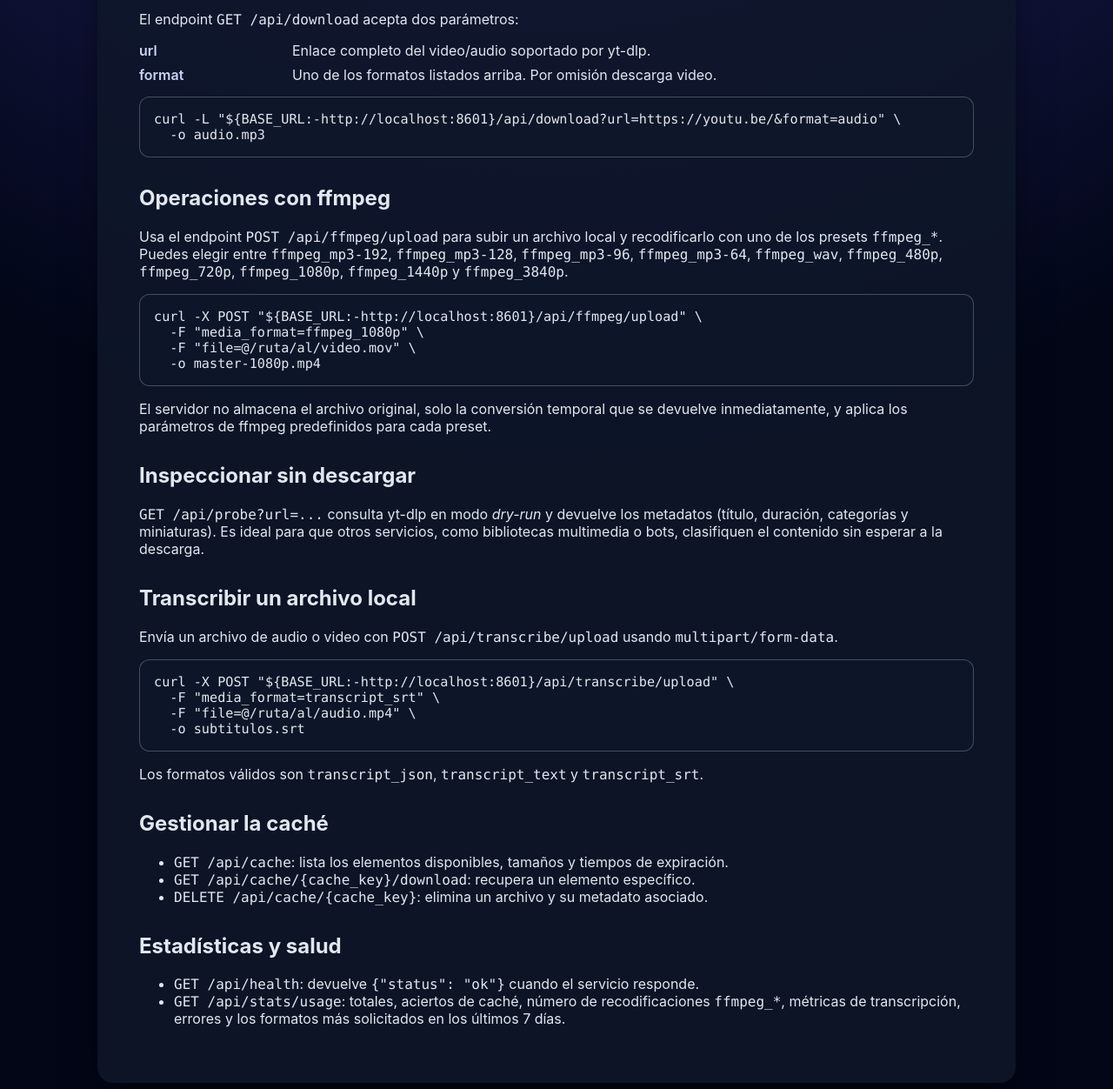
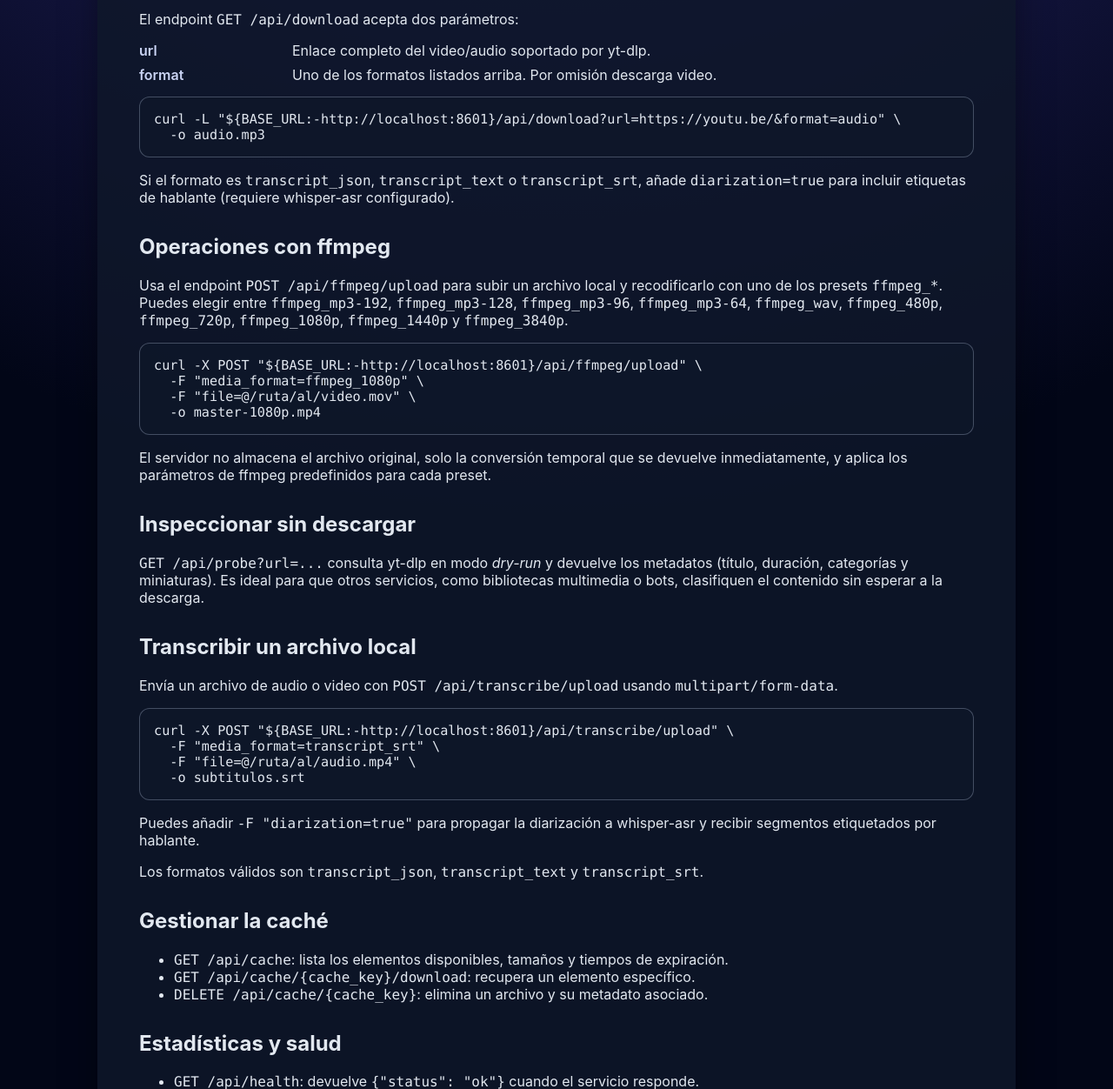
Before and after one commit to successbyfailure/VHS, a FastAPI app: page /docs/api in a window 1280 px wide. Shown: the part 751-2003 px from the top of the page at 87% size. Run offline with FastAPI, Linux system fonts and the light colour scheme.

Commit message:
Soporta diarizacion con whisper-asr

```diff
--- a/templates/api_docs.html
+++ b/templates/api_docs.html
@@ -137,6 +137,10 @@
         </dl>
         <pre><code>curl -L "${BASE_URL:-http://localhost:8601}/api/download?url=https://youtu.be/&amp;format=audio" \
   -o audio.mp3</code></pre>
+        <p>
+          Si el formato es <code>transcript_json</code>, <code>transcript_text</code> o <code>transcript_srt</code>,
+          añade <code>diarization=true</code> para incluir etiquetas de hablante (requiere whisper-asr configurado).
+        </p>
       </section>
       <section>
         <h2>Operaciones con ffmpeg</h2>
@@ -171,6 +175,10 @@
   -F "media_format=transcript_srt" \
   -F "file=@/ruta/al/audio.mp4" \
   -o subtitulos.srt</code></pre>
+        <p>
+          Puedes añadir <code>-F "diarization=true"</code> para propagar la diarización a whisper-asr y recibir
+          segmentos etiquetados por hablante.
+        </p>
         <p>Los formatos válidos son <code>transcript_json</code>, <code>transcript_text</code> y <code>transcript_srt</code>.</p>
       </section>
       <section>
--- a/versions.json
+++ b/versions.json
@@ -1,3 +1,3 @@
 {
-  "vhs": "0.1.8"
+  "vhs": "0.1.9"
 }
--- a/vhs/main.py
+++ b/vhs/main.py
@@ -887,17 +887,23 @@ def download_media(url: str, media_format: str) -> Tuple[Path, Dict]:
 
 def run_ffmpeg(source: Path, destination: Path, args: List[str]) -> None:
     command = [FFMPEG_BINARY, "-y", "-i", str(source), *args, str(destination)]
-    process = subprocess.run(
-        command,
-        stdout=subprocess.PIPE,
-        stderr=subprocess.PIPE,
-        check=False,
-        text=True,
-    )
+    try:
+        process = subprocess.run(
+            command,
+            stdout=subprocess.PIPE,
+            stderr=subprocess.PIPE,
+            check=False,
+            text=True,
+        )
+    except FileNotFoundError as exc:
+        raise DownloadError(
+            "ffmpeg no está instalado o no es accesible en el sistema"
+        ) from exc
+
     if process.returncode != 0:
-        raise DownloadError(
-            "ffmpeg no pudo procesar el archivo: " + (process.stderr or process.stdout)
-        )
+        message = (process.stderr or process.stdout or "").strip()
+        tail = message.splitlines()[-1] if message else "error desconocido de ffmpeg"
+        raise DownloadError(f"ffmpeg no pudo procesar el archivo: {tail}")
 
 
 def process_with_ffmpeg(url: str, media_format: str) -> Tuple[Path, Dict]:
@@ -1065,7 +1071,42 @@ def _normalize_transcription_payload(payload: Any) -> Dict[str, Any]:
     text_field = data.get("text")
     if isinstance(text_field, str):
         data["text"] = text_field.strip()
+    diarization_blob = data.get("diarization")
+    if "segments" not in data:
+        if isinstance(diarization_blob, dict) and diarization_blob.get("segments"):
+            data["segments"] = diarization_blob["segments"]
+        elif isinstance(diarization_blob, list):
+            data["segments"] = diarization_blob
     return data
+
+
+def _coerce_segments(payload: Dict[str, Any]) -> List[Dict[str, Any]]:
+    segments = payload.get("segments") or []
+    if isinstance(segments, dict):
+        segments = list(segments.values())
+    return segments if isinstance(segments, list) else []
+
+
+def _segment_text(segment: Dict[str, Any]) -> str:
+    text_value = (
+        segment.get("text")
+        or segment.get("transcript")
+        or segment.get("caption")
+        or ""
+    )
+    return text_value if isinstance(text_value, str) else str(text_value)
+
+
+def _segment_speaker(segment: Dict[str, Any]) -> str:
+    raw_speaker = segment.get("speaker")
+    if raw_speaker is None:
+        return ""
+    label = str(raw_speaker).strip()
+    return f"{label}: " if label else ""
+
+
+def _segments_have_speakers(segments: List[Dict[str, Any]]) -> bool:
+    return any(bool(_segment_speaker(segment)) for segment in segments)
 
 
 def _format_srt_timestamp(seconds: float) -> str:
@@ -1077,9 +1118,7 @@ def _format_srt_timestamp(seconds: float) -> str:
 
 
 def transcription_payload_to_srt(payload: Dict[str, Any]) -> str:
-    segments = payload.get("segments") or []
-    if isinstance(segments, dict):
-        segments = list(segments.values())
+    segments = _coerce_segments(payload)
     if not isinstance(segments, list) or not segments:
         text_value = payload.get("text") or ""
         text_str = text_value.strip() if isinstance(text_value, str) else str(text_value)
@@ -1089,22 +1128,25 @@ def transcription_payload_to_srt(payload: Dict[str, Any]) -> str:
     for index, segment in enumerate(segments, start=1):
         start = segment.get("start")
         end = segment.get("end")
-        text_value = (
-            segment.get("text")
-            or segment.get("transcript")
-            or segment.get("caption")
-            or ""
-        )
-        if not isinstance(text_value, str):
-            text_value = str(text_value)
+        text_value = _segment_text(segment)
         start_ts = _format_srt_timestamp(float(start or 0))
         end_ts = _format_srt_timestamp(float(end or start or 0))
-        cleaned = text_value.strip()
+        speaker_prefix = _segment_speaker(segment)
+        cleaned = f"{speaker_prefix}{text_value.strip()}"
         entries.append(f"{index}\n{start_ts} --> {end_ts}\n{cleaned}\n")
     return "\n".join(entries).strip() + "\n"
 
 
 def _transcription_text_only(payload: Dict[str, Any]) -> str:
+    segments = _coerce_segments(payload)
+    if segments and _segments_have_speakers(segments):
+        lines: List[str] = []
+        for segment in segments:
+            prefix = _segment_speaker(segment) or "Locutor: "
+            text_value = _segment_text(segment).strip()
+            lines.append(f"{prefix}{text_value}".strip())
+        return "\n".join(lines).strip()
+
     text_only = payload.get("text") or ""
     if not isinstance(text_only, str):
         text_only = str(text_only)
@@ -1169,15 +1211,36 @@ def convert_uploaded_file_with_ffmpeg(source_path: Path, media_format: str) -> P
         raise DownloadError("Perfil ffmpeg no soportado")
     if not source_path.exists():
         raise DownloadError("El archivo subido no está disponible para su procesamiento")
+    try:
+        if source_path.stat().st_size == 0:
+            raise DownloadError("El archivo subido está vacío o corrupto")
+    except OSError:
+        pass
     with tempfile.NamedTemporaryFile(delete=False, suffix=preset["extension"]) as tmp:
         output_path = Path(tmp.name)
-    run_ffmpeg(source_path, output_path, preset["args"])
+    try:
+        run_ffmpeg(source_path, output_path, preset["args"])
+    except Exception:
+        output_path.unlink(missing_ok=True)
+        raise
+    try:
+        if output_path.stat().st_size == 0:
+            output_path.unlink(missing_ok=True)
+            raise DownloadError("ffmpeg no generó salida. Revisa el archivo de entrada.")
+    except OSError:
+        output_path.unlink(missing_ok=True)
+        raise DownloadError("ffmpeg no pudo preparar el archivo de salida")
     return output_path
 
 
 def extract_audio_profile_from_file(source_path: Path, profile_key: str = "audio_med") -> Path:
     if not source_path.exists():
         raise DownloadError("El archivo subido no está disponible para su procesamiento")
+    try:
+        if source_path.stat().st_size == 0:
+            raise DownloadError("El archivo subido está vacío o corrupto")
+    except OSError:
+        pass
 
     profile = AUDIO_FORMAT_PROFILES.get(profile_key) or AUDIO_FORMAT_PROFILES["audio_med"]
     suffix = f".{profile.get('codec', 'mp3')}"
@@ -1218,15 +1281,18 @@ def _call_openai_transcription(file_path: Path) -> Dict[str, Any]:
     return _normalize_transcription_payload(response)
 
 
-def _call_whisper_asr(file_path: Path) -> Dict[str, Any]:
+def _call_whisper_asr(file_path: Path, diarization: bool = False) -> Dict[str, Any]:
     if not WHISPER_ASR_URL:
         raise DownloadError("Servicio whisper-asr no configurado")
     base = WHISPER_ASR_URL.rstrip("/")
     endpoint = f"{base}/asr"
+    params = {"output": "json", "task": "transcribe"}
+    if diarization:
+        params["diarization"] = "true"
     with file_path.open("rb") as audio_stream:
         response = requests.post(
             endpoint,
-            params={"output": "json", "task": "transcribe"},
+            params=params,
             files={"audio_file": (file_path.name, audio_stream, "application/octet-stream")},
             timeout=WHISPER_ASR_TIMEOUT,
         )
@@ -1241,15 +1307,19 @@ def _call_whisper_asr(file_path: Path) -> Dict[str, Any]:
     return _normalize_transcription_payload(payload)
 
 
-def transcribe_audio_file(file_path: Path) -> Dict[str, Any]:
+def transcribe_audio_file(file_path: Path, diarization: bool = False) -> Dict[str, Any]:
     ensure_transcription_ready()
     Attempt = Tuple[str, Callable[[], Dict[str, Any]]]
     attempts: List[Attempt] = []
 
+    diarization_requested = bool(diarization)
+    if diarization_requested and WHISPER_ASR_URL:
+        attempts.append(("whisper-asr", lambda: _call_whisper_asr(file_path, diarization=True)))
+
     if TRANSCRIPTION_API_KEY and TRANSCRIPTION_MODEL:
         attempts.append(("openai", lambda: _call_openai_transcription(file_path)))
 
-    if WHISPER_ASR_URL:
+    if WHISPER_ASR_URL and not diarization_requested:
         attempts.append(("whisper-asr", lambda: _call_whisper_asr(file_path)))
 
     errors: List[str] = []
@@ -1263,17 +1333,20 @@ def transcribe_audio_file(file_path: Path) -> Dict[str, Any]:
     raise DownloadError(f"No se pudo transcribir el audio: {joined or 'error desconocido'}")
 
 
-def generate_transcription_file(url: str, media_format: str) -> Tuple[Path, Dict]:
+def generate_transcription_file(
+    url: str, media_format: str, diarization: bool = False
+) -> Tuple[Path, Dict]:
     if media_format not in TRANSCRIPTION_FORMATS:
         raise DownloadError("Formato de transcripción no soportado")
-    key = cache_key(url, media_format)
+    diarization_suffix = f"diarization={int(bool(diarization))}"
+    key = cache_key(f"{url}::{diarization_suffix}", media_format)
     purge_expired_entries()
     cached_path, cached_meta = fetch_cached_file(key)
     if cached_path:
         return cached_path, cached_meta or {}
 
     audio_path, audio_meta = download_media(url, "audio_med")
-    transcript_payload = transcribe_audio_file(audio_path)
+    transcript_payload = transcribe_audio_file(audio_path, diarization=diarization)
     transcription_stats = estimate_transcription_stats(transcript_payload)
 
     if media_format == "transcript_json":
@@ -1301,6 +1374,7 @@ def generate_transcription_file(url: str, media_format: str) -> Tuple[Path, Dict
         "downloaded_at": time.time(),
         "cache_key": key,
         "transcription_stats": transcription_stats,
+        "diarization": bool(diarization),
     }
     metadata.update(
         {
@@ -1387,6 +1461,10 @@ async def download_endpoint(
     media_format: str = Query(
         DEFAULT_VIDEO_FORMAT, pattern=MEDIA_FORMAT_PATTERN, alias="format"
     ),
+    diarization: bool = Query(
+        False,
+        description="Activa la diarización (solo whisper-asr)",
+    ),
 ):
     format_value = media_format.lower()
     if format_value not in SUPPORTED_MEDIA_FORMATS:
@@ -1403,7 +1481,7 @@ async def download_endpoint(
     try:
         if normalized_format in TRANSCRIPTION_FORMATS:
             file_path, metadata = await run_in_threadpool(
-                generate_transcription_file, url, normalized_format
+                generate_transcription_file, url, normalized_format, diarization
             )
         elif normalized_format in FFMPEG_PRESETS:
             file_path, metadata = await run_in_threadpool(
@@ -1594,6 +1672,7 @@ async def ffmpeg_upload(
 async def transcribe_upload(
     request: Request,
     media_format: str = Form("transcript_text"),
+    diarization: bool = Form(False),
     file: UploadFile = File(...),
 ):
     format_value = media_format.lower()
@@ -1613,7 +1692,9 @@ async def transcribe_upload(
             extract_audio_profile_from_file, temp_path, "audio_med"
         )
         try:
-            payload = await run_in_threadpool(transcribe_audio_file, audio_path)
+            payload = await run_in_threadpool(
+                transcribe_audio_file, audio_path, diarization
+            )
         finally:
             try:
                 audio_path.unlink(missing_ok=True)
```
Also changed, not shown: API.md (+3 -0 lines), templates/index.html (+58 -3 lines), README.md, 1 other file.
